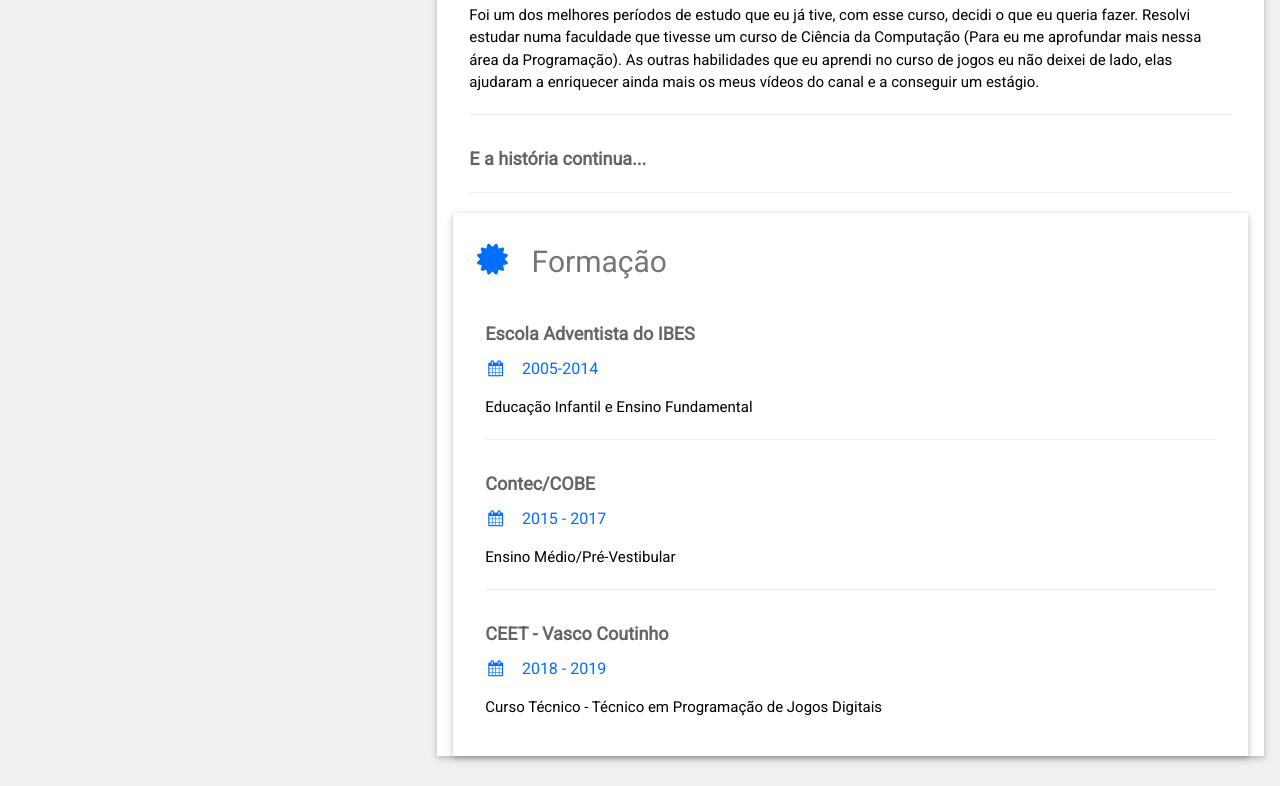
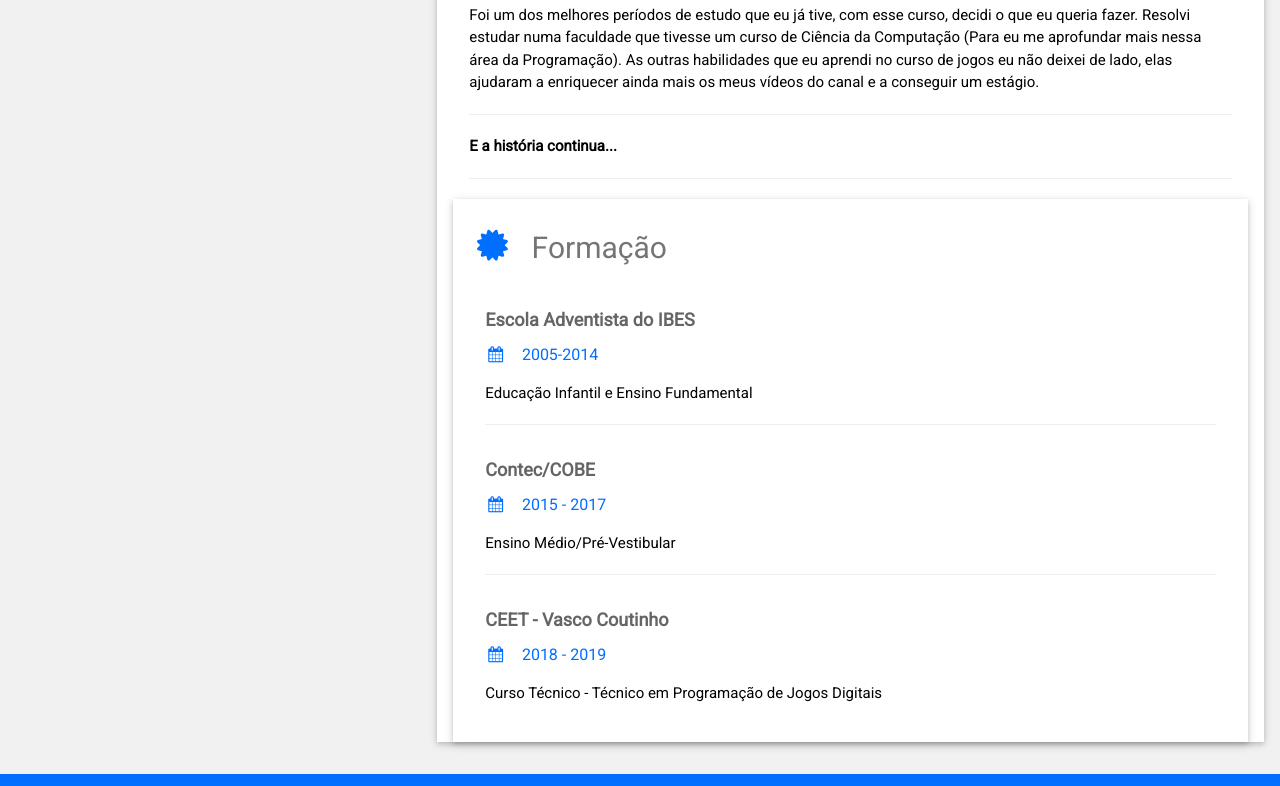
Before and after one commit to Matheus30cs/P-gina-Pessoal, a plain HTML site: page index.html in a window 1280 px wide. Shown: the part 2020-2806 px from the top of the page. Drawn offline with Linux system fonts and the light colour scheme.

Commit message:
Update index.html

```diff
--- a/index.html
+++ b/index.html
@@ -147,7 +147,7 @@ html,body,h1,h2,h3,h4,h5,h6 {font-family: "Roboto", sans-serif}
           <hr>
         </div>
         <div class="w3-container">
-          <h5 class="w3-opacity"><b>E a história continua...</b></h5>
+          <b>E a história continua...</b>
           <hr>
         </div>
       <div class="w3-container w3-card w3-white">
```
